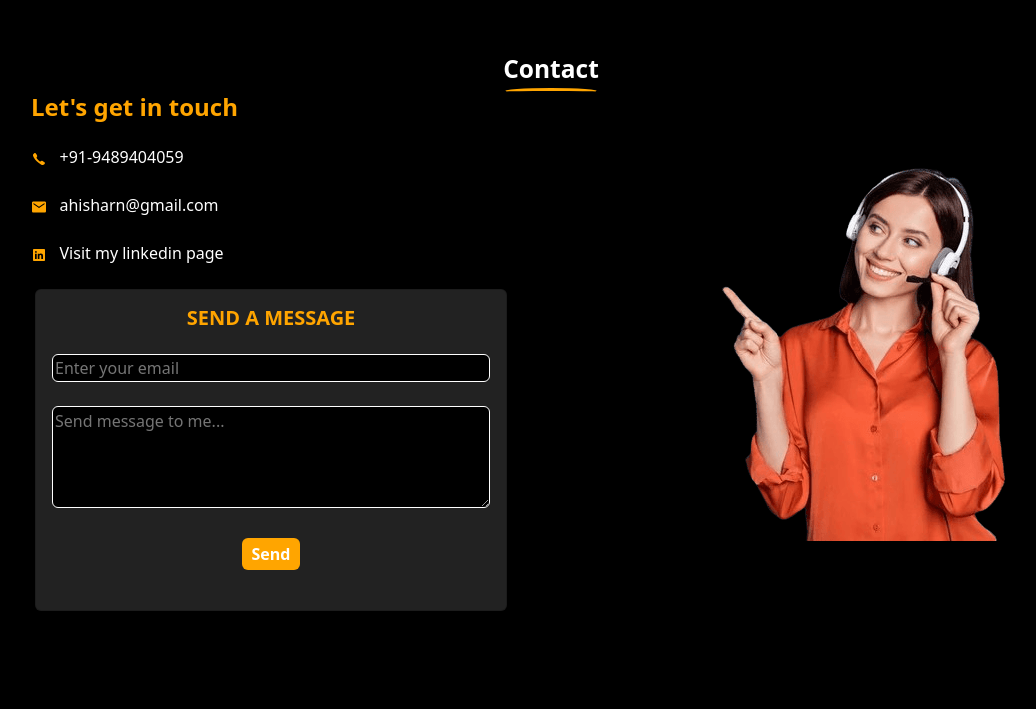
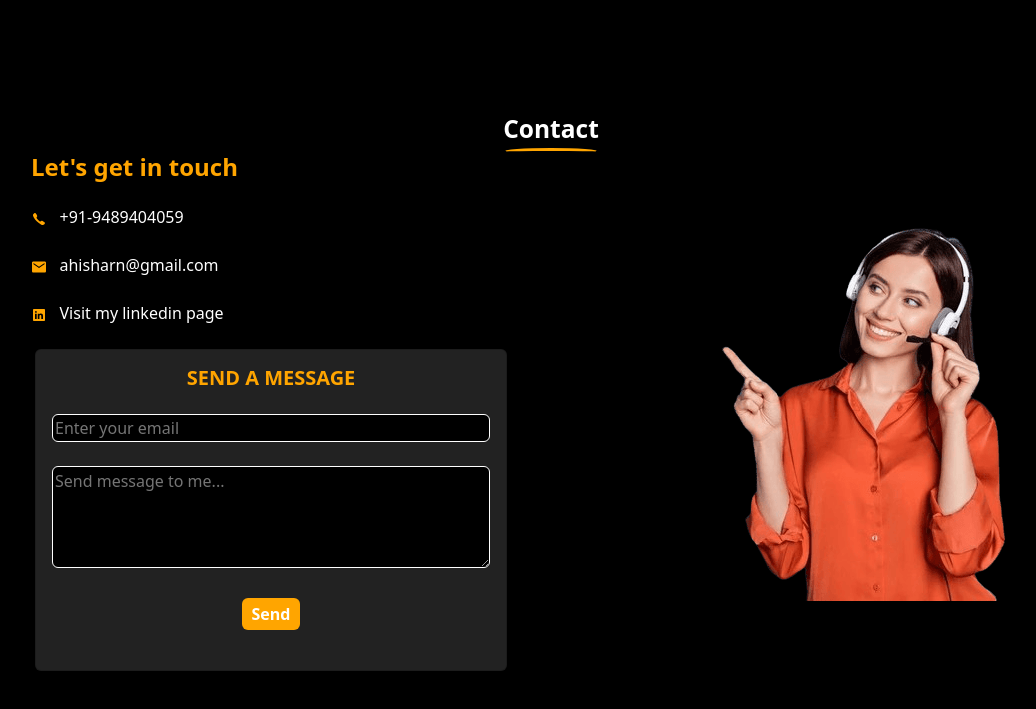
Before and after one commit to Ahishablessy/portfolio, a React (Create React App) app: page / in a window 1280 px wide. Shown: the part 2465-3174 px from the top of the page, without its empty margins (81-1117 px from the left). Built offline with nearby package versions, Linux system fonts and the light colour scheme.

Commit message:
paddingTop setup

```diff
--- a/src/App.js
+++ b/src/App.js
@@ -464,7 +464,7 @@ function App() {
         <div
       id="contact"
       className={`scroll-content heightset ${visibility ? 'zoom-in' : 'zoom-out'}`}  // Using visible instead of isVisible
-      style={{ paddingTop: '60px', paddingBottom: '30px' }}
+      style={{ paddingTop: '120px', paddingBottom: '30px' }}
     >
       <h3 style={{ textAlign: 'center' }}>
         <strong className='underlined small'>Contact</strong>
```
